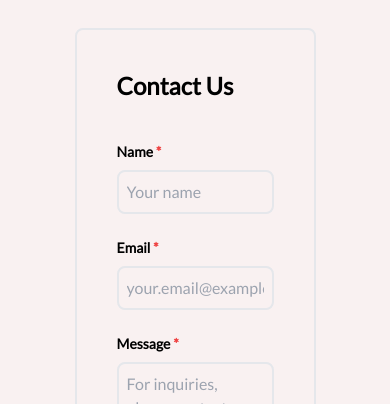
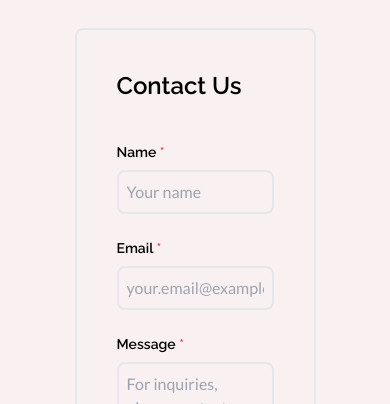
Before and after one commit to KevinNha/songandtaestudio, a Next.js app: page /contact in a window 390 px wide. Shown: the part 164-568 px from the top of the page. Built offline with nearby package versions, Linux system fonts and the light colour scheme.

Commit message:
Improve responsive design + fonts

```diff
--- a/src/app/contact/page.tsx
+++ b/src/app/contact/page.tsx
@@ -2,7 +2,7 @@ import ContactForm from '@/components/ContactForm';
 
 const Page = () => {
   return (
-    <div className="flex flex-col py-12 px-4">
+    <div className="flex flex-col py-12 px-4 lg:px-32 2xl:px-64">
       <ContactForm />
     </div>
   );
--- a/src/components/ContactForm.tsx
+++ b/src/components/ContactForm.tsx
@@ -8,9 +8,10 @@ import {
   useRef,
 } from 'react';
 import { sendEmail } from '@/app/contact/actions';
-import { Lato } from 'next/font/google';
+import { Lato, Raleway } from 'next/font/google';
 
 const lato = Lato({ weight: '400', subsets: ['latin'] });
+const raleway = Raleway({ weight: ['400', '600'], subsets: ['latin'] });
 
 export default function ContactForm() {
   const [submitted, setSubmitted] = useState(false);
@@ -26,6 +27,7 @@ export default function ContactForm() {
 
   const handleSubmit = (e: React.FormEvent<HTMLFormElement>) => {
     e.preventDefault();
+    setSubmitted(true);
 
     const formData = new FormData(e.currentTarget);
     startTransition(() => {
@@ -35,13 +37,15 @@ export default function ContactForm() {
 
   if (submitted) {
     return (
-      <div
-        className={`flex flex-col p-10 border-2 rounded-lg gap-4 ${lato.className}`}
-      >
-        <h1 className="text-2xl font-bold">Thank you for your message!</h1>
-        <p>We will get back to you as soon as possible.</p>
+      <div className="flex flex-col p-10 border-2 rounded-lg gap-4">
+        <h1 className={`${raleway.className} text-2xl font-bold`}>
+          Thank you for your message!
+        </h1>
+        <p className={`${lato.className}`}>
+          We will get back to you as soon as possible.
+        </p>
         <button
-          className="bg-[#111111] text-white p-2 rounded-lg mt-4 hover:bg-[#333333] transition-colors duration-300"
+          className={`bg-[#111111] text-white p-2 rounded-lg mt-4 hover:bg-[#333333] transition-colors duration-300 ${lato.className}`}
           onClick={() => {
             setSubmitted(false);
           }}
@@ -53,21 +57,22 @@ export default function ContactForm() {
   }
 
   return (
-    <div
-      className={`flex flex-col p-10 border-2 rounded-lg gap-10 ${lato.className}`}
-    >
-      <h1 className="text-2xl font-bold">Contact Us</h1>
+    <div className="flex flex-col p-10 border-2 rounded-lg gap-10">
+      <h1 className={`${raleway.className} text-2xl font-bold`}>Contact Us</h1>
       <form
         className="flex flex-col gap-4"
         onSubmit={handleSubmit}
         ref={formRef}
       >
         <div className="flex flex-col gap-2">
-          <label className="font-bold text-sm" htmlFor="name">
+          <label
+            className={`${raleway.className} font-bold text-sm`}
+            htmlFor="name"
+          >
             Name <span className="text-red-500">*</span>
           </label>
           <input
-            className="border-2 rounded-lg p-2 appearance-none focus:outline-none focus:ring-2 focus:ring-gray-500 bg-transparent"
+            className={`border-2 rounded-lg p-2 appearance-none focus:outline-none focus:ring-2 focus:ring-gray-500 bg-transparent ${lato.className}`}
             type="text"
             name="name"
             placeholder="Your name"
@@ -75,11 +80,14 @@ export default function ContactForm() {
           <p className="text-red-500">{state?.errors?.name?.[0]}</p>
         </div>
         <div className="flex flex-col gap-2">
-          <label className="font-bold text-sm" htmlFor="email">
+          <label
+            className={`${raleway.className} font-bold text-sm`}
+            htmlFor="email"
+          >
             Email <span className="text-red-500">*</span>
           </label>
           <input
-            className="border-2 rounded-lg p-2 appearance-none focus:outline-none focus:ring-2 focus:ring-gray-500 bg-transparent"
+            className={`border-2 rounded-lg p-2 appearance-none focus:outline-none focus:ring-2 focus:ring-gray-500 bg-transparent ${lato.className}`}
             type="text"
             name="email"
             placeholder="your.email@example.com"
@@ -87,11 +95,14 @@ export default function ContactForm() {
           <p className="text-red-500">{state?.errors?.email?.[0]}</p>
         </div>
         <div className="flex flex-col gap-2">
-          <label className="font-bold text-sm" htmlFor="message">
+          <label
+            className={`${raleway.className} font-bold text-sm`}
+            htmlFor="message"
+          >
             Message <span className="text-red-500">*</span>
           </label>
           <textarea
-            className="border-2 rounded-lg p-2 appearance-none focus:outline-none focus:ring-2 focus:ring-gray-500 bg-transparent"
+            className={`border-2 rounded-lg p-2 appearance-none focus:outline-none focus:ring-2 focus:ring-gray-500 bg-transparent ${lato.className}`}
             placeholder="For inquiries, please contact us regarding gallery or art show invitations, portrait requests, or collaboration opportunities"
             rows={5}
             name="message"
@@ -99,7 +110,7 @@ export default function ContactForm() {
           <p className="text-red-500">{state?.errors?.message?.[0]}</p>
         </div>
         <button
-          className="bg-[#111111] text-white p-2 rounded-lg hover:bg-[#333333] transition-colors duration-300"
+          className={`bg-[#111111] text-white p-2 rounded-lg hover:bg-[#333333] transition-colors duration-300 ${lato.className}`}
           type="submit"
           disabled={pending}
         >
```
